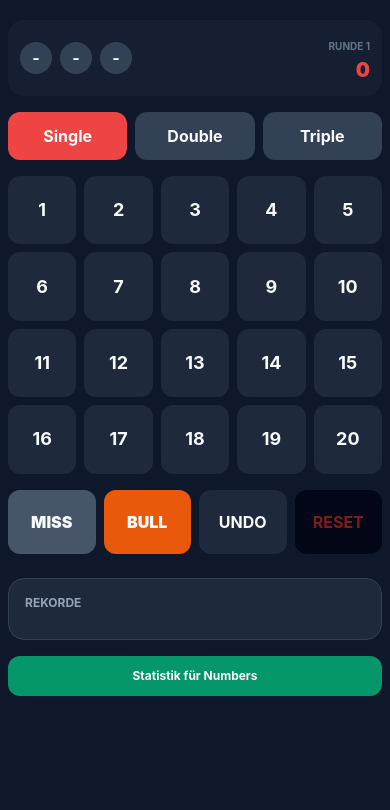
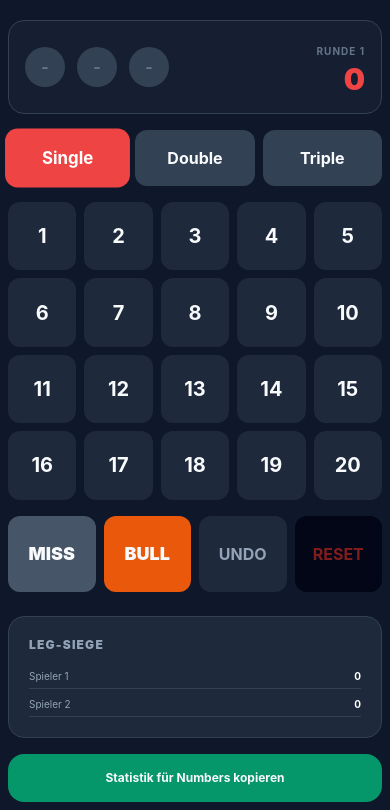
Before and after one commit to herrod76-spec/Dart-, a plain HTML site: page index.html in a window 390 px wide. Shown: the part 213-1023 px from the top of the page. Before the commit the page ends 917 px from the top, so only its background shows below. Drawn offline with nearby package versions, Linux system fonts and the light colour scheme.

Commit message:
Refactor player setup and UI interactions
Refactor player setup and UI updates for improved functionality and aesthetics. Adjust styles and enhance button interactions.

```diff
--- a/index.html
+++ b/index.html
@@ -24,6 +24,7 @@
             touch-action: manipulation;
             padding-top: env(safe-area-inset-top);
         }
+        /* Mobile Optimierung für iPad Pro */
         .key-btn {
             aspect-ratio: 1 / 1;
             display: flex;
@@ -33,12 +34,16 @@
             border-radius: 12px;
             background: #1e293b;
             -webkit-tap-highlight-color: transparent;
+            font-size: 1.25rem;
         }
         .key-btn:active { background: var(--awo-red); transform: scale(0.95); }
         .active-mod { background: var(--awo-red) !important; color: white; }
         .player-card { transition: all 0.3s ease; border-width: 4px; }
         .player-active { border-color: var(--awo-red) !important; background-color: #1e293b !important; opacity: 1 !important; transform: scale(1.02); }
         .no-scrollbar::-webkit-scrollbar { display: none; }
+
+        /* Checkbox Fix für iOS */
+        select { -webkit-appearance: none; appearance: none; }
     </style>
 </head>
 <body class="p-2 md:p-4">
@@ -47,16 +52,20 @@
         <!-- Header -->
         <div class="flex flex-wrap justify-between items-center mb-4 gap-4">
             <div class="flex items-center gap-3">
-                <img src="image.png" alt="Icon" class="w-10 h-10 rounded-lg shadow-lg">
+                <!-- Fallback Icon falls image.png nicht lädt -->
+                <div class="w-10 h-10 rounded-lg bg-red-600 flex items-center justify-center shadow-lg overflow-hidden">
+                    <img src="image.png" alt="AWO" onerror="this.style.display='none'" class="w-full h-full object-cover">
+                    <span class="text-white font-black text-xs">AWO</span>
+                </div>
                 <div>
                     <h1 class="text-xl font-black text-red-500 leading-none">PRO SCORER</h1>
-                    <p class="text-[8px] text-slate-500 uppercase tracking-tighter">AWO KV Wesel | Multi-Player</p>
+                    <p class="text-[8px] text-slate-500 uppercase tracking-tighter">AWO KV Wesel | iPad Pro M5</p>
                 </div>
             </div>
 
-            <!-- Player & Mode Setup -->
+            <!-- Setup -->
             <div class="flex gap-2 bg-slate-800 p-1 rounded-xl overflow-x-auto no-scrollbar">
-                <select id="player-count" onchange="setupPlayers()" class="bg-slate-700 text-xs font-bold px-2 py-1 rounded">
+                <select id="player-count" onchange="setupPlayers()" class="bg-slate-700 text-white text-xs font-bold px-3 py-1 rounded-lg outline-none">
                     <option value="1">1 Spieler</option>
                     <option value="2" selected>2 Spieler</option>
                     <option value="3">3 Spieler</option>
@@ -64,56 +73,56 @@
                     <option value="5">5 Spieler</option>
                     <option value="6">6 Spieler</option>
                 </select>
-                <button onclick="setMode('301')" id="tab-301" class="px-3 py-1 text-[10px] font-bold uppercase border-b-2 border-transparent">301</button>
-                <button onclick="setMode('501')" id="tab-501" class="px-3 py-1 text-[10px] font-bold uppercase border-b-2 border-red-500 text-red-500">501</button>
-                <button onclick="setMode('highscore')" id="tab-highscore" class="px-3 py-1 text-[10px] font-bold uppercase border-b-2 border-transparent">Highscore</button>
-                <button onclick="setMode('shanghai')" id="tab-shanghai" class="px-3 py-1 text-[10px] font-bold uppercase border-b-2 border-transparent">Shanghai</button>
+                <button onclick="setMode('301')" id="tab-301" class="px-3 py-1 text-[10px] font-bold uppercase border-b-2 border-transparent transition-all">301</button>
+                <button onclick="setMode('501')" id="tab-501" class="px-3 py-1 text-[10px] font-bold uppercase border-b-2 border-red-500 text-red-500 transition-all">501</button>
+                <button onclick="setMode('highscore')" id="tab-highscore" class="px-3 py-1 text-[10px] font-bold uppercase border-b-2 border-transparent transition-all">Highscore</button>
+                <button onclick="setMode('shanghai')" id="tab-shanghai" class="px-3 py-1 text-[10px] font-bold uppercase border-b-2 border-transparent transition-all">Shanghai</button>
             </div>
         </div>
 
         <!-- Player Grid -->
-        <div id="player-grid" class="grid grid-cols-2 md:grid-cols-3 lg:grid-cols-6 gap-3 mb-6">
-            <!-- Dynamic Player Cards -->
-        </div>
+        <div id="player-grid" class="grid grid-cols-2 md:grid-cols-3 lg:grid-cols-6 gap-3 mb-6"></div>
 
         <div class="grid grid-cols-1 lg:grid-cols-4 gap-6">
-            <!-- Input Area -->
+            <!-- Left Side: Input -->
             <div class="lg:col-span-3 space-y-4">
-                <div class="flex items-center justify-between bg-slate-800/50 p-3 rounded-2xl">
-                    <div class="flex gap-2" id="turn-darts">
-                        <div class="w-8 h-8 rounded-full bg-slate-700 flex items-center justify-center font-bold">-</div>
-                        <div class="w-8 h-8 rounded-full bg-slate-700 flex items-center justify-center font-bold">-</div>
-                        <div class="w-8 h-8 rounded-full bg-slate-700 flex items-center justify-center font-bold">-</div>
+                <div class="flex items-center justify-between bg-slate-800/50 p-4 rounded-2xl border border-slate-700">
+                    <div class="flex gap-3" id="turn-darts">
+                        <div class="w-10 h-10 rounded-full bg-slate-700 flex items-center justify-center font-bold border border-slate-600">-</div>
+                        <div class="w-10 h-10 rounded-full bg-slate-700 flex items-center justify-center font-bold border border-slate-600">-</div>
+                        <div class="w-10 h-10 rounded-full bg-slate-700 flex items-center justify-center font-bold border border-slate-600">-</div>
                     </div>
                     <div class="text-right">
-                        <span id="round-label" class="text-[10px] text-slate-500 uppercase font-bold">Runde 1</span>
-                        <div id="turn-total" class="text-xl font-black text-red-500">0</div>
+                        <span id="round-label" class="text-[10px] text-slate-500 uppercase font-bold tracking-widest">Runde 1</span>
+                        <div id="turn-total" class="text-3xl font-black text-red-500">0</div>
                     </div>
                 </div>
 
                 <div class="flex gap-2">
-                    <button onclick="setMultiplier(1)" id="btn-s" class="flex-1 py-3 bg-slate-700 rounded-xl font-bold active-mod">Single</button>
-                    <button onclick="setMultiplier(2)" id="btn-d" class="flex-1 py-3 bg-slate-700 rounded-xl font-bold">Double</button>
-                    <button onclick="setMultiplier(3)" id="btn-t" class="flex-1 py-3 bg-slate-700 rounded-xl font-bold">Triple</button>
+                    <button onclick="setMultiplier(1)" id="btn-s" class="flex-1 py-4 bg-slate-700 rounded-xl font-bold active-mod">Single</button>
+                    <button onclick="setMultiplier(2)" id="btn-d" class="flex-1 py-4 bg-slate-700 rounded-xl font-bold">Double</button>
+                    <button onclick="setMultiplier(3)" id="btn-t" class="flex-1 py-4 bg-slate-700 rounded-xl font-bold">Triple</button>
                 </div>
 
                 <div class="grid grid-cols-5 gap-2" id="numpad"></div>
 
                 <div class="grid grid-cols-4 gap-2">
-                    <button onclick="hit(0)" class="bg-slate-600 py-5 rounded-xl font-black">MISS</button>
-                    <button onclick="hit(25)" class="bg-orange-600 py-5 rounded-xl font-black">BULL</button>
-                    <button onclick="undo()" class="bg-slate-800 py-5 rounded-xl font-bold">UNDO</button>
-                    <button onclick="resetGame()" class="bg-slate-950 py-5 rounded-xl font-bold text-red-900">RESET</button>
+                    <button onclick="hit(0)" class="bg-slate-600 py-6 rounded-xl font-black text-lg">MISS</button>
+                    <button onclick="hit(25)" class="bg-orange-600 py-6 rounded-xl font-black text-lg">BULL</button>
+                    <button onclick="undo()" class="bg-slate-800 py-6 rounded-xl font-bold text-slate-400">UNDO</button>
+                    <button onclick="resetGame()" class="bg-slate-950 py-6 rounded-xl font-bold text-red-900">RESET</button>
                 </div>
             </div>
 
-            <!-- Stats/History -->
+            <!-- Right Side: Utils -->
             <div class="space-y-4">
-                <div class="bg-slate-800 p-4 rounded-2xl border border-slate-700">
-                    <h3 class="text-xs font-bold mb-3 text-slate-400 uppercase">Rekorde</h3>
-                    <div id="highscore-list" class="space-y-2 text-[10px]"></div>
+                <div class="bg-slate-800 p-5 rounded-2xl border border-slate-700">
+                    <h3 class="text-xs font-black mb-4 text-slate-400 uppercase tracking-widest">Leg-Siege</h3>
+                    <div id="legs-stats" class="space-y-2"></div>
                 </div>
-                <button onclick="copyToNumbers()" class="w-full py-3 bg-emerald-600 rounded-xl text-xs font-bold">Statistik für Numbers</button>
+                <button onclick="copyToNumbers()" class="w-full py-4 bg-emerald-600 hover:bg-emerald-500 rounded-2xl text-xs font-bold transition-colors">
+                    Statistik für Numbers kopieren
+                </button>
             </div>
         </div>
     </div>
@@ -126,18 +135,20 @@
             multiplier: 1,
             round: 1,
             turnDarts: [],
-            history: [],
-            highscores: JSON.parse(localStorage.getItem('dart_pro_multi_scores') || '{}')
+            history: []
         };
 
-        function setupPlayers() {
+        function setupPlayers(keepLegs = false) {
             const count = parseInt(document.getElementById('player-count').value);
+            const oldLegs = gameState.players.map(p => p.legs);
+
             gameState.players = Array.from({length: count}, (_, i) => ({
                 id: i + 1,
                 score: getInitialScore(),
                 throws: [],
-                legs: 0
+                legs: (keepLegs && oldLegs[i]) ? oldLegs[i] : 0
             }));
+
             gameState.activeIdx = 0;
             gameState.round = 1;
             gameState.turnDarts = [];
@@ -157,28 +168,36 @@
                 t.classList.add('border-transparent');
             });
             document.getElementById(`tab-${m}`).classList.add('text-red-500', 'border-red-500');
-            setupPlayers();
+            setupPlayers(false);
         }
 
         function renderPlayers() {
             const grid = document.getElementById('player-grid');
+            const legBox = document.getElementById('legs-stats');
             grid.innerHTML = '';
+            legBox.innerHTML = '';
+
             gameState.players.forEach((p, i) => {
                 const card = document.createElement('div');
                 card.id = `p-card-${i}`;
-                card.className = `player-card bg-slate-800/40 p-3 rounded-2xl border-2 border-transparent opacity-60`;
+                card.className = `player-card p-3 rounded-2xl border-2 transition-all duration-300`;
                 card.innerHTML = `
                     <div class="flex justify-between text-[8px] font-bold text-slate-500">
-                        <span>SPIELER ${p.id}</span>
-                        <span id="p-legs-${i}">L: ${p.legs}</span>
+                        <span>P${p.id}</span>
+                        <span>Legs: ${p.legs}</span>
                     </div>
-                    <div id="p-score-${i}" class="text-3xl font-black my-1 text-white">${p.score}</div>
+                    <div id="p-score-${i}" class="text-3xl font-black my-1 text-white tabular-nums">${p.score}</div>
                     <div class="text-[8px] text-slate-400 flex justify-between">
                         <span>AVG: <span id="p-avg-${i}">0</span></span>
-                        <span>D: <span id="p-darts-${i}">0</span></span>
+                        <span>Darts: <span id="p-darts-${i}">0</span></span>
                     </div>
                 `;
                 grid.appendChild(card);
+
+                const legRow = document.createElement('div');
+                legRow.className = "flex justify-between text-[10px] border-b border-slate-700 pb-1";
+                legRow.innerHTML = `<span class="text-slate-400">Spieler ${p.id}</span><span class="font-bold text-white">${p.legs}</span>`;
+                legBox.appendChild(legRow);
             });
         }
 
@@ -193,11 +212,12 @@
                 if (p.score - points >= 2 || p.score - points === 0) {
                     p.score -= points;
                     if (p.score === 0) {
-                        alert(`Spieler ${p.id} gewinnt!`);
                         p.legs++;
-                        setupPlayers(); return;
+                        alert(`Spieler ${p.id} gewinnt das Leg!`);
+                        setupPlayers(true);
+                        return;
                     }
-                } else { // Bust
+                } else {
                     while(gameState.turnDarts.length < 2) gameState.turnDarts.push(0);
                 }
             } else {
@@ -222,8 +242,8 @@
                 gameState.activeIdx = 0;
                 gameState.round++;
                 if (gameState.mode === 'highscore' && gameState.round > 7) {
-                    alert("Match beendet!");
-                    setupPlayers(); return;
+                    alert("Training beendet!");
+                    setupPlayers(true); return;
                 }
             }
             gameState.multiplier = 1;
@@ -233,7 +253,13 @@
         function updateUI() {
             gameState.players.forEach((p, i) => {
                 const card = document.getElementById(`p-card-${i}`);
-                card.className = `player-card p-3 rounded-2xl border-2 ${i === gameState.activeIdx ? 'player-active' : 'bg-slate-800/40 border-transparent opacity-60'}`;
+                if (i === gameState.activeIdx) {
+                    card.classList.add('player-active');
+                    card.classList.remove('bg-slate-800/40', 'border-transparent', 'opacity-60');
+                } else {
+                    card.classList.remove('player-active');
+                    card.classList.add('bg-slate-800/40', 'border-transparent', 'opacity-60');
+                }
                 document.getElementById(`p-score-${i}`).innerText = p.score;
                 document.getElementById(`p-darts-${i}`).innerText = p.throws.length;
 
@@ -244,33 +270,26 @@
             const dots = document.getElementById('turn-darts').children;
             for(let i=0; i<3; i++) {
                 dots[i].innerText = gameState.turnDarts[i] !== undefined ? gameState.turnDarts[i] : "-";
-                dots[i].className = `w-8 h-8 rounded-full flex items-center justify-center font-bold ${gameState.turnDarts[i] !== undefined ? 'bg-red-500' : 'bg-slate-700'}`;
+                dots[i].className = `w-10 h-10 rounded-full flex items-center justify-center font-bold transition-colors ${gameState.turnDarts[i] !== undefined ? 'bg-red-500 text-white' : 'bg-slate-700 text-slate-500'}`;
             }
 
-            document.getElementById('turn-total').innerText = gameState.turnDarts.reduce((a,b) => a+b, 0);
+            document.getElementById('turn-total').innerText = gameState.turnDarts.reduce((a,b) => (typeof b === 'number' ? a+b : a), 0);
             document.getElementById('round-label').innerText = `Runde ${gameState.round}`;
 
-            document.getElementById('btn-s').className = `flex-1 py-3 rounded-xl font-bold ${gameState.multiplier === 1 ? 'active-mod' : 'bg-slate-700'}`;
-            document.getElementById('btn-d').className = `flex-1 py-3 rounded-xl font-bold ${gameState.multiplier === 2 ? 'active-mod' : 'bg-slate-700'}`;
-            document.getElementById('btn-t').className = `flex-1 py-3 rounded-xl font-bold ${gameState.multiplier === 3 ? 'active-mod' : 'bg-slate-700'}`;
+            document.getElementById('btn-s').className = `flex-1 py-4 rounded-xl font-bold transition-all ${gameState.multiplier === 1 ? 'active-mod scale-105' : 'bg-slate-700'}`;
+            document.getElementById('btn-d').className = `flex-1 py-4 rounded-xl font-bold transition-all ${gameState.multiplier === 2 ? 'active-mod scale-105' : 'bg-slate-700'}`;
+            document.getElementById('btn-t').className = `flex-1 py-4 rounded-xl font-bold transition-all ${gameState.multiplier === 3 ? 'active-mod scale-105' : 'bg-slate-700'}`;
         }
 
         function setMultiplier(m) { gameState.multiplier = m; updateUI(); }
-
-        function undo() {
-            if (gameState.history.length) {
-                gameState = gameState.history.pop();
-                updateUI();
-            }
-        }
-
-        function resetGame() { if(confirm("Spiel wirklich zurücksetzen?")) setupPlayers(); }
+        function undo() { if (gameState.history.length) { gameState = gameState.history.pop(); updateUI(); } }
+        function resetGame() { if(confirm("Spiel komplett zurücksetzen (inkl. Legs)?")) setupPlayers(false); }
 
         function copyToNumbers() {
-            let csv = "Spieler;Score;Avg\n";
+            let csv = "Spieler;Score;Legs;Avg\n";
             gameState.players.forEach(p => {
-                const avg = p.throws.length ? ((getInitialScore() - p.score) / (p.throws.length / 3)).toFixed(1) : "0.0";
-                csv += `${p.id};${p.score};${avg}\n`;
+                const avg = p.throws.length ? ((Math.abs(getInitialScore() - p.score)) / (p.throws.length / 3)).toFixed(1) : "0.0";
+                csv += `${p.id};${p.score};${p.legs};${avg}\n`;
             });
             const el = document.createElement('textarea');
             el.value = csv;
@@ -280,11 +299,10 @@
             alert("Kopiert!");
         }
 
-        // Init Numpad
         const pad = document.getElementById('numpad');
         for(let i=1; i<=20; i++) {
             const b = document.createElement('button');
-            b.className = 'key-btn text-lg';
+            b.className = 'key-btn';
             b.innerText = i;
             b.onclick = () => hit(i);
             pad.appendChild(b);
```
